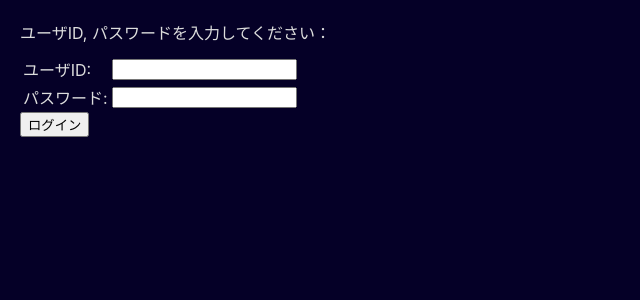
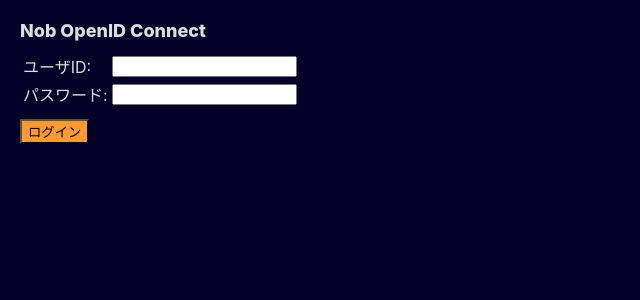
Before and after one commit to nob-islan/nob-openid-connect, a React (Create React App) app in the folder rp-web-project/: page /login in a window 1280 px wide. Shown: the top 300 px of the page, without its empty margins (0-640 px from the left). Built offline with nearby package versions, Linux system fonts and the light colour scheme.

Commit message:
css修正

```diff
--- a/rp-web-project/src/components/login/LoginTop.module.scss
+++ b/rp-web-project/src/components/login/LoginTop.module.scss
@@ -1,3 +1,15 @@
+@import '../../const/colors';
+
 .beginningMessage {
+  font-size: 18px;
+  font-weight: 800;
   padding: 0 0 10px 0;
 }
+
+.buttonWrapper {
+  padding: 10px 0 0 0;
+
+  .button {
+    background-color: $BUTTON_COLOR;
+  }
+}
--- a/rp-web-project/src/components/login/LoginTop.tsx
+++ b/rp-web-project/src/components/login/LoginTop.tsx
@@ -3,9 +3,7 @@ import styles from './LoginTop.module.scss';
 const LoginTop = () => {
   return (
     <div>
-      <div className={styles.beginningMessage}>
-        ユーザID, パスワードを入力してください：
-      </div>
+      <div className={styles.beginningMessage}>Nob OpenID Connect</div>
       <table>
         <tr>
           <td align="left">ユーザID:</td>
@@ -20,7 +18,9 @@ const LoginTop = () => {
           </td>
         </tr>
       </table>
-      <button>ログイン</button>
+      <div className={styles.buttonWrapper}>
+        <button className={styles.button}>ログイン</button>
+      </div>
     </div>
   );
 };
--- /dev/null
+++ b/rp-web-project/src/const/_colors.scss
@@ -0,0 +1,3 @@
+$BACKGROUND_COLOR: #050027;
+$LETTOR_COLOR: #dddddd;
+$BUTTON_COLOR: #ff9933;
--- a/rp-web-project/src/index.module.scss
+++ b/rp-web-project/src/index.module.scss
@@ -1,3 +1,5 @@
+@import './const/colors';
+
 body {
   margin: 0;
   font-family: -apple-system, BlinkMacSystemFont, 'Segoe UI', 'Roboto', 'Oxygen',
@@ -6,13 +8,9 @@ body {
   -webkit-font-smoothing: antialiased;
   -moz-osx-font-smoothing: grayscale;
 
-  // 共通スタイル用変数 added by nob
-  --background-color: #050027;
-  --letter-color: #dddddd;
-
   // 共通スタイル
-  background-color: var(--background-color);
-  color: var(--letter-color);
+  background-color: $BACKGROUND_COLOR;
+  color: $LETTOR_COLOR;
   padding: 20px 20px 20px 20px;
 }
 
```
